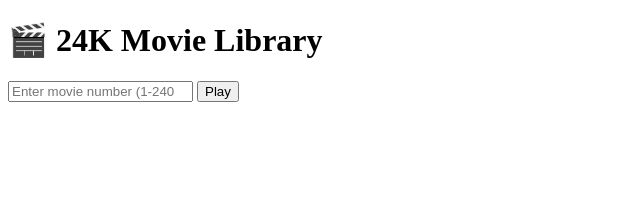
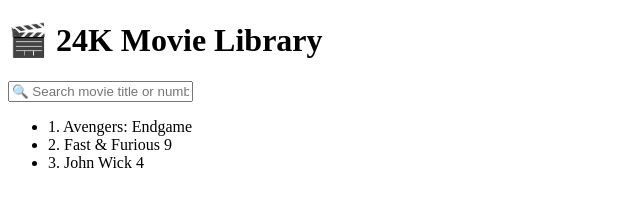
Before and after one commit to empuertos/m3u8-player, a plain HTML site: page index.html in a window 1280 px wide. Shown: the whole page, without its empty margins (0-640 px from the left). Drawn offline with Linux system fonts and the light colour scheme.

Commit message:
Update index.html

```diff
--- a/index.html
+++ b/index.html
@@ -3,29 +3,59 @@
 <head>
   <meta charset="UTF-8">
   <meta name="viewport" content="width=device-width, initial-scale=1.0">
-  <title>24K Movie Library</title>
+  <title>🎬 24K Movie Library</title>
+  <link rel="stylesheet" href="style.css">
 </head>
 <body>
   <h1>🎬 24K Movie Library</h1>
-  <input type="number" id="movieNumber" placeholder="Enter movie number (1-24000)">
-  <button onclick="loadMovie()">Play</button>
+
+  <input type="text" id="searchBox" placeholder="🔍 Search movie title or number..." onkeyup="searchMovie()">
+
+  <ul id="movieList"></ul>
 
   <div id="player"></div>
 
   <script>
-    async function loadMovie() {
-      const id = document.getElementById('movieNumber').value;
+    let movies = [];
+
+    // Load movies.json once
+    async function loadMovies() {
       const res = await fetch('movies.json');
-      const movies = await res.json();
-      const movie = movies.find(m => m.id == id);
+      movies = await res.json();
+      displayMovies(movies);
+    }
 
+    // Display movie list
+    function displayMovies(list) {
+      const movieList = document.getElementById('movieList');
+      movieList.innerHTML = list
+        .map(m => `<li onclick="playMovie(${m.id})">${m.id}. ${m.title}</li>`)
+        .join('');
+    }
+
+    // Search filter
+    function searchMovie() {
+      const query = document.getElementById('searchBox').value.toLowerCase();
+      const filtered = movies.filter(m =>
+        m.title.toLowerCase().includes(query) || m.id.toString().includes(query)
+      );
+      displayMovies(filtered);
+    }
+
+    // Play selected movie
+    function playMovie(id) {
+      const movie = movies.find(m => m.id === id);
       const player = document.getElementById('player');
       if (movie) {
-        player.innerHTML = `<iframe src="${movie.iframe}" width="100%" height="480" allowfullscreen></iframe>`;
-      } else {
-        player.innerHTML = "<p>Movie not found!</p>";
+        player.innerHTML = `
+          <h2>🎥 Now Playing: ${movie.title}</h2>
+          <iframe src="${movie.iframe}" width="100%" height="480" allowfullscreen></iframe>
+        `;
+        window.scrollTo({ top: player.offsetTop, behavior: 'smooth' });
       }
     }
+
+    loadMovies();
   </script>
 </body>
 </html>
```
